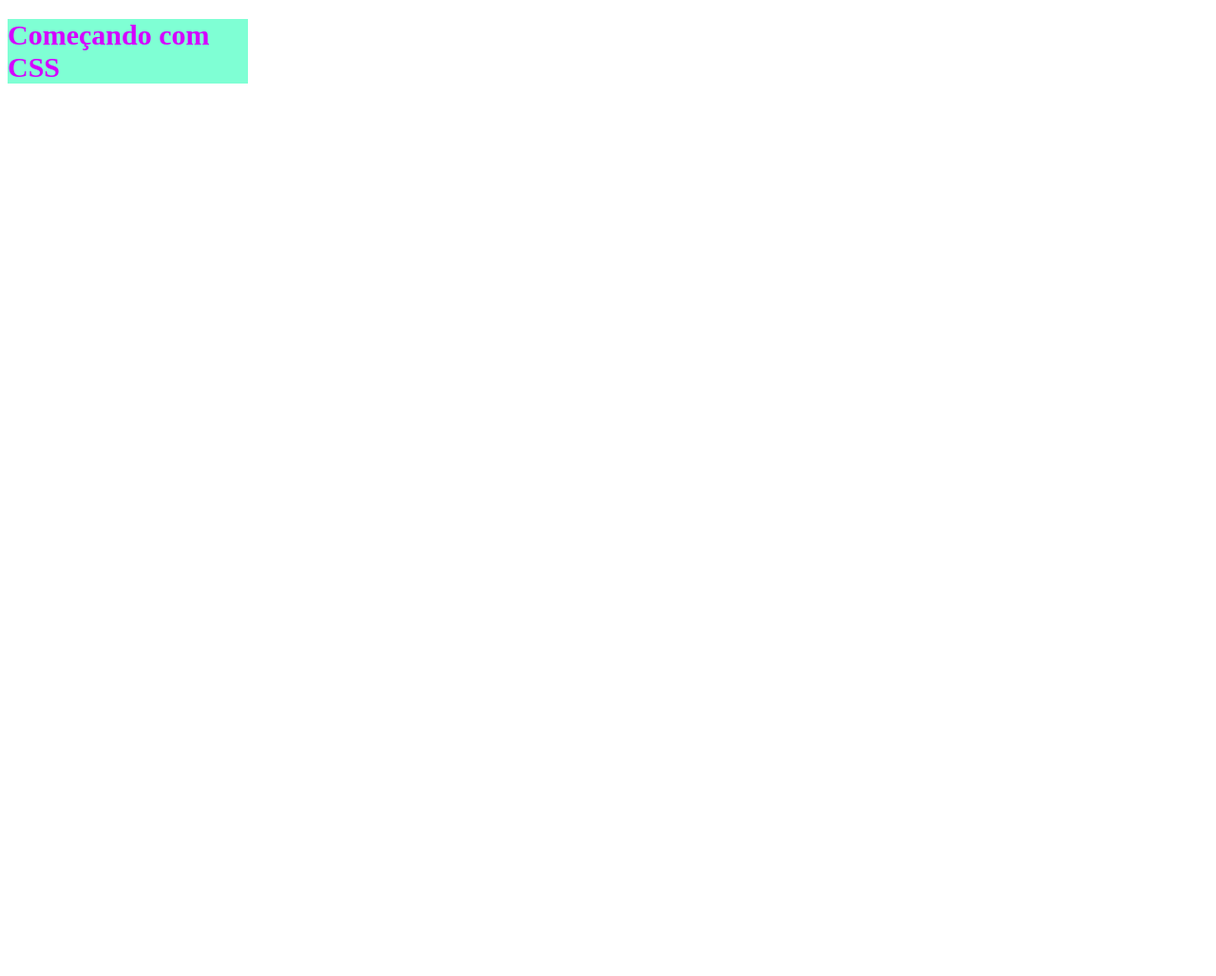
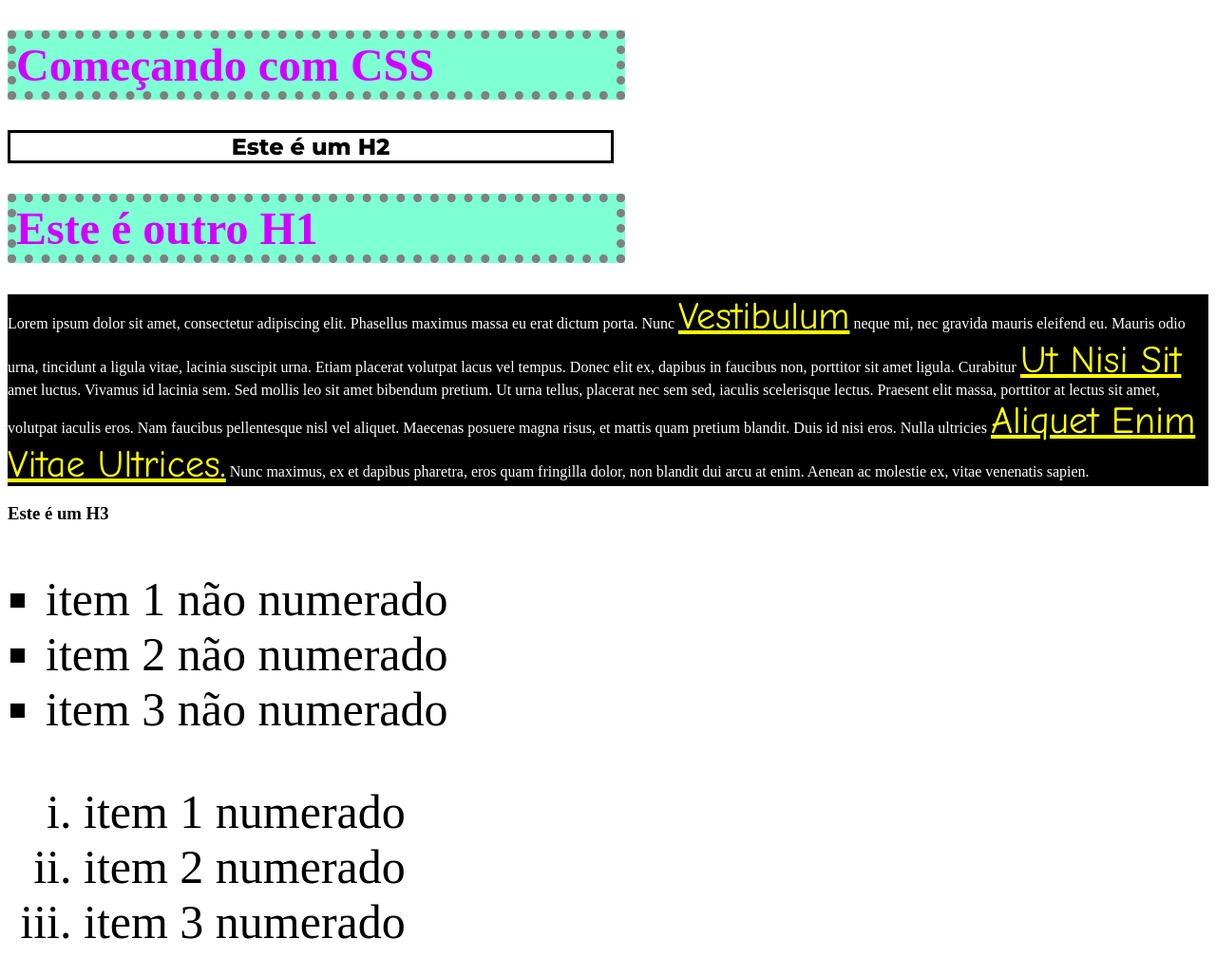
Before and after one commit to junior-leite/css_playground, a plain HTML site: page index.html in a window 1280 px wide. Shown: the whole page at 95% size. Before the commit the page ends 800 px from the top, so only its background shows below. Drawn offline with Linux system fonts and the light colour scheme.

Commit message:
Explicado várias propriedades do css

```diff
--- a/css/style.css
+++ b/css/style.css
@@ -1,13 +1,38 @@
-html{
-    font-size: 10px;
-}
-
-div{
-    font-size: 10em;
-}
 h1{
     color:#d400ff;
     font-size: 3rem;
     background-color: aquamarine;
-    width: 20%;
+    border: 9px dotted gray;
+    /*border-width: 9px;
+    border-style: dotted;
+    border-color: gray;*/
+    width: 50%;
 }
+h2{
+    font-family: 'Montserrat', sans-serif;
+    font-weight: bold;
+    border: 3px solid;
+    text-align: center;
+    width: 50%;
+}
+p{
+    background-color: black;
+    color: #ffffff;
+}
+span{
+    font-size: 40px;
+    font-family: "Comic Sans MS";
+    color: yellow;
+    text-decoration: underline;/*sublinha o item escolhido*/
+    text-transform: capitalize;/*coloca primeira letra maiúscula do item escolhido*/
+}
+ul{
+    font-size: 50px;
+    list-style: square;/*altera marcador dos itens listados*/
+}
+
+ol{
+    font-size: 50px;
+    list-style: lower-roman;/*altera marcador dos itens listados*/
+    margin-left: 40px;
+}
--- a/index.html
+++ b/index.html
@@ -5,9 +5,29 @@
     <meta http-equiv="X-UA-Compatible" content="IE=edge">
     <meta name="viewport" content="width=device-width, initial-scale=1.0">
     <title>Css Playground</title>
+    <link rel="preconnect" href="https://fonts.gstatic.com">
+    <link href="https://fonts.googleapis.com/css2?family=Montserrat:wght@300;400;800&display=swap" rel="stylesheet">
     <link rel="stylesheet" href="./css/style.css">
 </head>
 <body>
     <h1>Começando com CSS</h1>
+    <h2>Este é um H2</h2>
+    <h1>Este é outro H1</h1>
+    <p>
+        Lorem ipsum dolor sit amet, consectetur adipiscing elit. Phasellus maximus massa eu erat dictum porta. Nunc <span>vestibulum</span> neque mi, nec gravida mauris eleifend eu. Mauris odio urna, tincidunt a ligula vitae, lacinia suscipit urna. Etiam placerat volutpat lacus vel tempus. Donec elit ex, dapibus in faucibus non, porttitor sit amet ligula. Curabitur <span>ut nisi sit</span> amet luctus. Vivamus id lacinia sem. Sed mollis leo sit amet bibendum pretium. Ut urna tellus, placerat nec sem sed, iaculis scelerisque lectus. Praesent elit massa, porttitor at lectus sit amet, volutpat iaculis eros. Nam faucibus pellentesque nisl vel aliquet. Maecenas posuere magna risus, et mattis quam pretium blandit. Duis id nisi eros. Nulla ultricies <span>aliquet enim vitae ultrices.</span> Nunc maximus, ex et dapibus pharetra, eros quam fringilla dolor, non blandit dui arcu at enim. Aenean ac molestie ex, vitae venenatis sapien.
+    </p>
+    <div>
+        <h3>Este é um H3</h3>
+    </div>
+    <ul>
+        <li>item 1 não numerado</li>
+        <li>item 2 não numerado</li>
+        <li>item 3 não numerado</li>
+    </ul>
+    <ol>
+        <li>item 1 numerado</li>
+        <li>item 2 numerado</li>
+        <li>item 3 numerado</li>
+    </ol>
 </body>
 </html>
```
